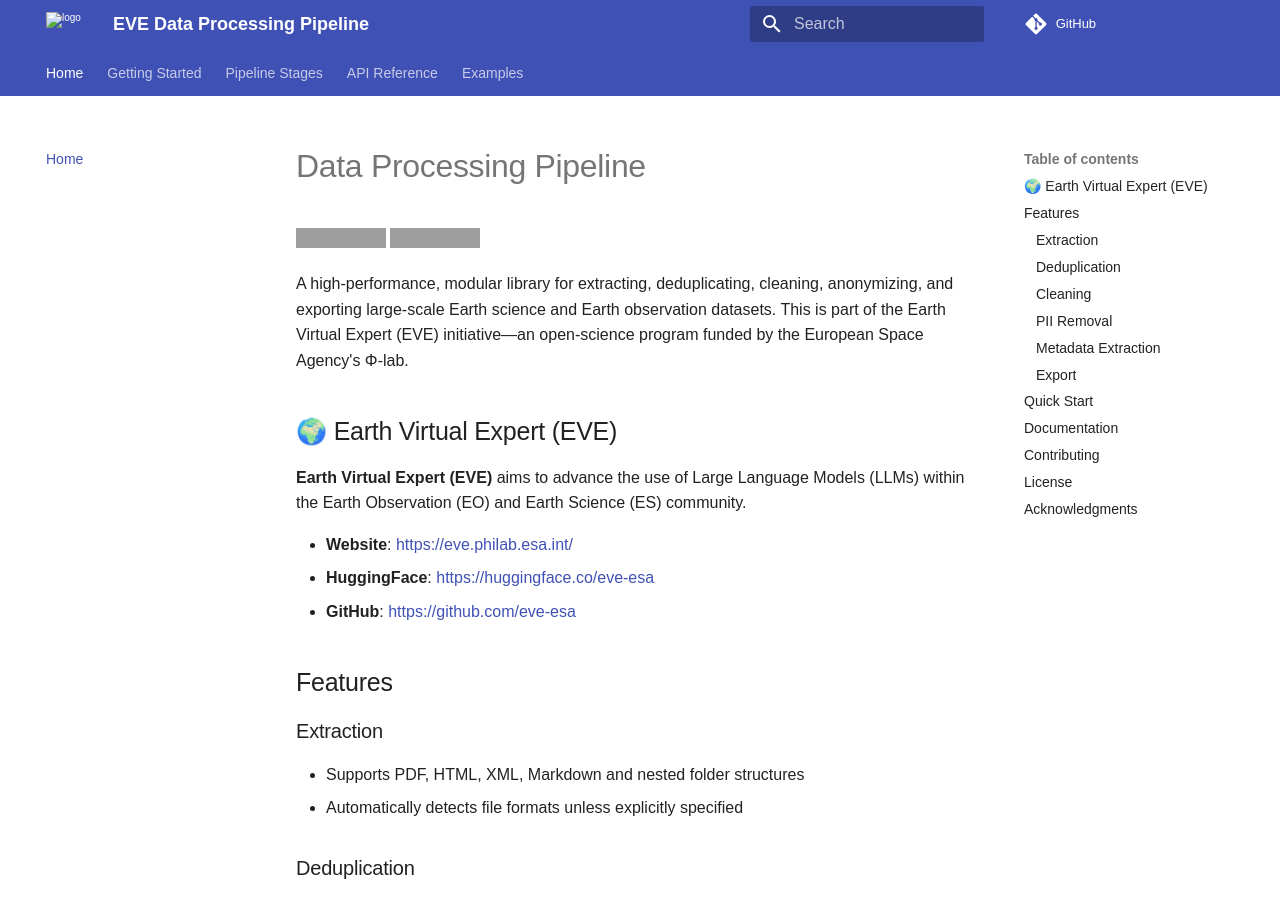
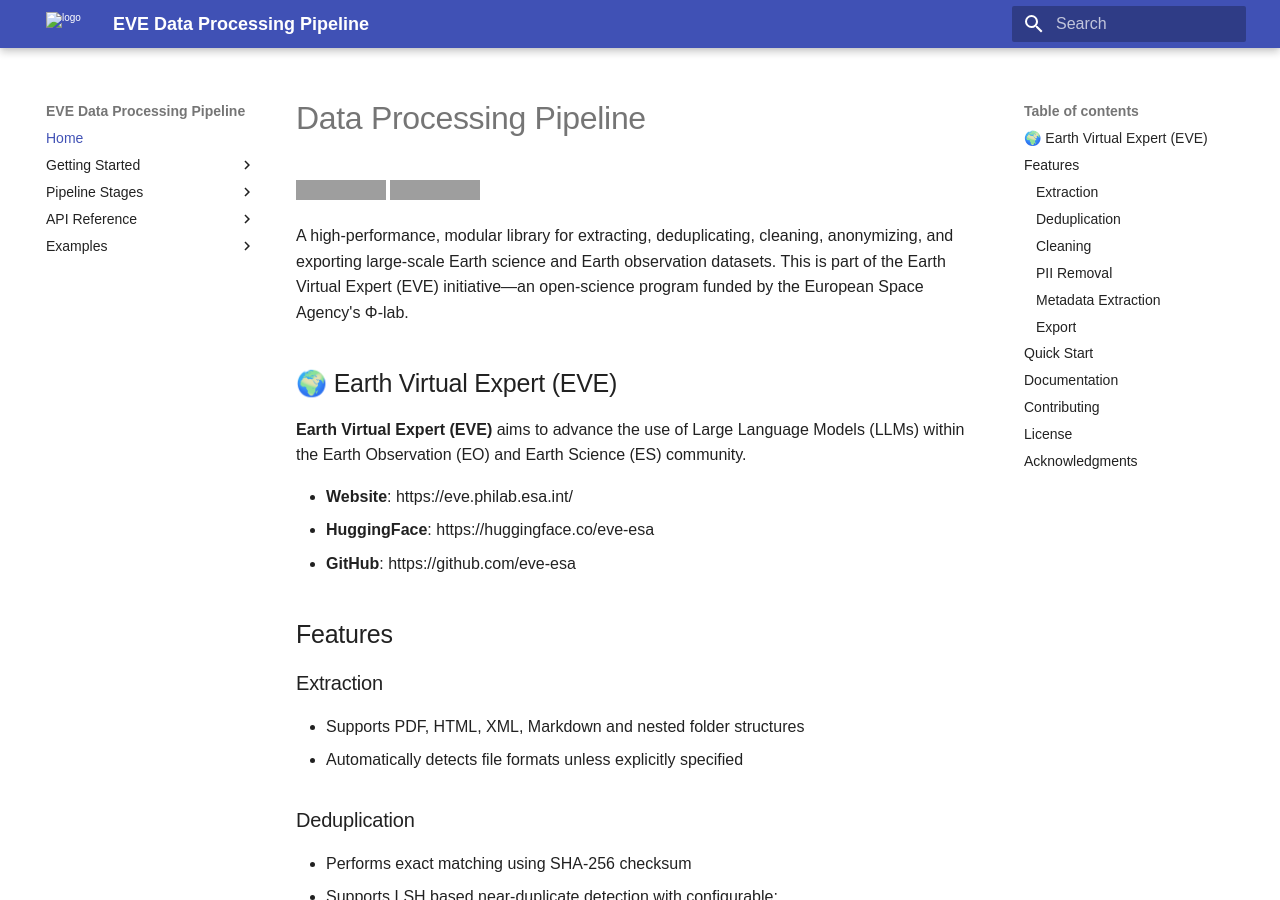
Before and after one commit to eve-esa/data-processing, an MkDocs documentation site: the page built from docs/index.md, in a window 1280 px wide and 900 px high. Built offline with MkDocs 1.6.1 and Material for MkDocs 9.7.7, drawn with Linux system fonts in a browser that asks for light colours; some web fonts are replaced; comment, search, counter and statistics services are not loaded; grey boxes are pictures that could not be loaded.

Commit message:
simplfy nav for easier rendering

```diff
--- a/mkdocs.yml
+++ b/mkdocs.yml
@@ -1,9 +1,60 @@
 site_name: "EVE Data Processing Pipeline"
-site_description: High-performance, modular library for extracting, deduplicating, cleaning, anonymizing, and exporting large-scale Earth science and Earth observation datasets
-site_url: https://eve-esa.github.io/data-processing/
-repo_url: https://github.com/eve-esa/data-processing
-edit_uri: edit/main/
-site_dir: site
+
+theme:
+  font:
+    text: Arial
+    code: The Sans
+  name: material
+  logo: docs/assets/esa_logo.svg
+  favicon: docs/assets/esa_logo.ico
+  palette:
+    primary: custom
+
+extra_css:
+  - docs/styles/overrides.css
+
+copyright: Implemented by <a href="https://picampus-school.com/" target="_blank">Pi School</a>, <a href="https://www.imperative.space/" target="_blank">Imperative Space</a>
+
+extra:
+  social:
+    - icon: fontawesome/solid/globe
+      link: https://eve.philab.esa.int/
+      name: Project Page
+    - icon: fontawesome/brands/github
+      link: https://github.com/eve-esa/data-processing
+      name: GitHub
+    - icon: simple/huggingface
+      link: https://huggingface.co/eve-esa
+      name: Hugging Face
+  generator: false
+
+plugins:
+  - search
+  - mkdocstrings:
+      handlers:
+        python:
+          paths: ["eve"] # add current directory to sys.path
+          options:
+            show_root_heading: true
+            show_root_full_path: false
+            members_order: source
+            show_signature_annotations: true
+            docstring_style: google
+            docstring_options:
+              ignore_init_summary: false
+              trim_doctest_flags: true
+
+markdown_extensions:
+  - admonition
+  - attr_list
+  - def_list
+  - footnotes
+  - meta
+  - md_in_html
+  - pymdownx.highlight
+  - pymdownx.inlinehilite
+  - pymdownx.superfences
+  - pymdownx.tabbed
 
 nav:
   - Home: index.md
@@ -25,96 +76,3 @@
     - Models: api/models.md
   - Examples:
     - Basic Usage: examples/basic-usage.md
-
-theme:
-  name: material
-  font:
-    text: Arial
-    code: The Sans
-  logo: docs/assets/esa_logo.svg
-  favicon: docs/assets/esa_logo.ico
-  palette:
-    primary: custom
-  features:
-    - navigation.tabs
-    - navigation.sections
-    - navigation.expand
-    - navigation.top
-    - search.highlight
-    - search.share
-    - content.code.copy
-    - content.code.annotate
-
-extra_css:
-  - docs/styles/overrides.css
-
-copyright: Implemented by <a href="https://picampus-school.com/" target="_blank">Pi School</a>, <a href="https://www.imperative.space/" target="_blank">Imperative Space</a>
-
-extra:
-  social:
-    - icon: fontawesome/solid/globe
-      link: https://eve.philab.esa.int/
-      name: Project Page
-    - icon: fontawesome/brands/github
-      link: https://github.com/eve-esa/data-processing
-      name: GitHub
-    - icon: simple/huggingface
-      link: https://huggingface.co/eve-esa
-      name: Hugging Face
-  generator: false
-
-plugins:
-  - search:
-      lang: en
-  - mkdocstrings:
-      handlers:
-        python:
-          paths: ["eve"]
-          options:
-            show_root_heading: true
-            show_root_full_path: false
-            members_order: source
-            show_signature_annotations: true
-            docstring_style: google
-            docstring_options:
-              ignore_init_summary: false
-              trim_doctest_flags: true
-
-markdown_extensions:
-  - admonition
-  - attr_list
-  - def_list
-  - footnotes
-  - meta
-  - md_in_html
-  - pymdownx.arithmatex:
-      generic: true
-  - pymdownx.betterem:
-      smart_enable: all
-  - pymdownx.caret
-  - pymdownx.details
-  - pymdownx.emoji:
-      emoji_index: !!python/name:material.extensions.emoji.twemoji
-      emoji_generator: !!python/name:material.extensions.emoji.to_svg
-  - pymdownx.highlight:
-      anchor_linenums: true
-      line_spans: __span
-      pygments_lang_class: true
-  - pymdownx.inlinehilite
-  - pymdownx.keys
-  - pymdownx.magiclink:
-      repo_url_shorthand: true
-      user: eve-esa
-      repo: data-processing
-  - pymdownx.mark
-  - pymdownx.smartsymbols
-  - pymdownx.superfences:
-      custom_fences:
-        - name: mermaid
-          class: mermaid
-          format: !!python/name:pymdownx.superfences.fence_code_format
-  - pymdownx.tabbed:
-      alternate_style: true
-  - pymdownx.tasklist:
-      custom_checkbox: true
-  - pymdownx.tilde
```
